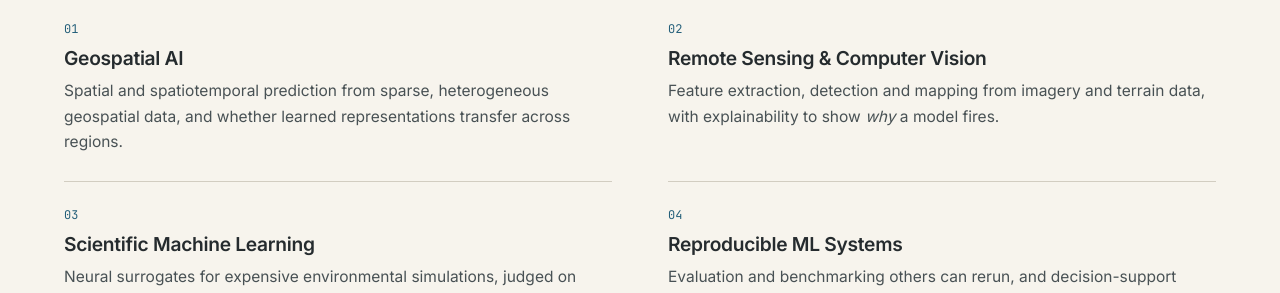
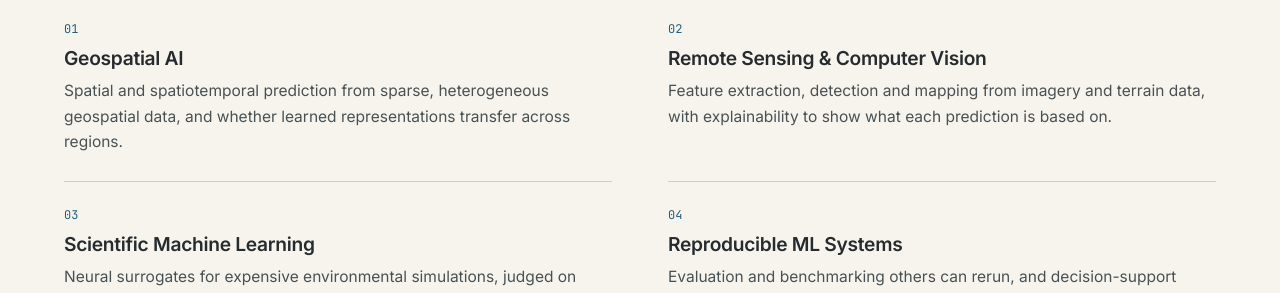
Before and after one commit to mikedidem/medidem, a Jekyll site: the page built from _pages/home.html, in a window 1280 px wide and 900 px high, scrolled down 2985 px. Shown: the part 179-472 px from the top of the window. Built offline with Jekyll 4.4.1, drawn with Linux system fonts in a browser that asks for light colours.

Commit message:
Replace jargon in Remote Sensing theme

```diff
--- a/_pages/home.html
+++ b/_pages/home.html
@@ -151,7 +151,7 @@ title: ""
       <div class="theme">
         <div class="theme__num">02</div>
         <h3>Remote Sensing &amp; Computer Vision</h3>
-        <p>Feature extraction, detection and mapping from imagery and terrain data, with explainability to show <em>why</em> a model fires.</p>
+        <p>Feature extraction, detection and mapping from imagery and terrain data, with explainability to show what each prediction is based on.</p>
       </div>
       <div class="theme">
         <div class="theme__num">03</div>
```
